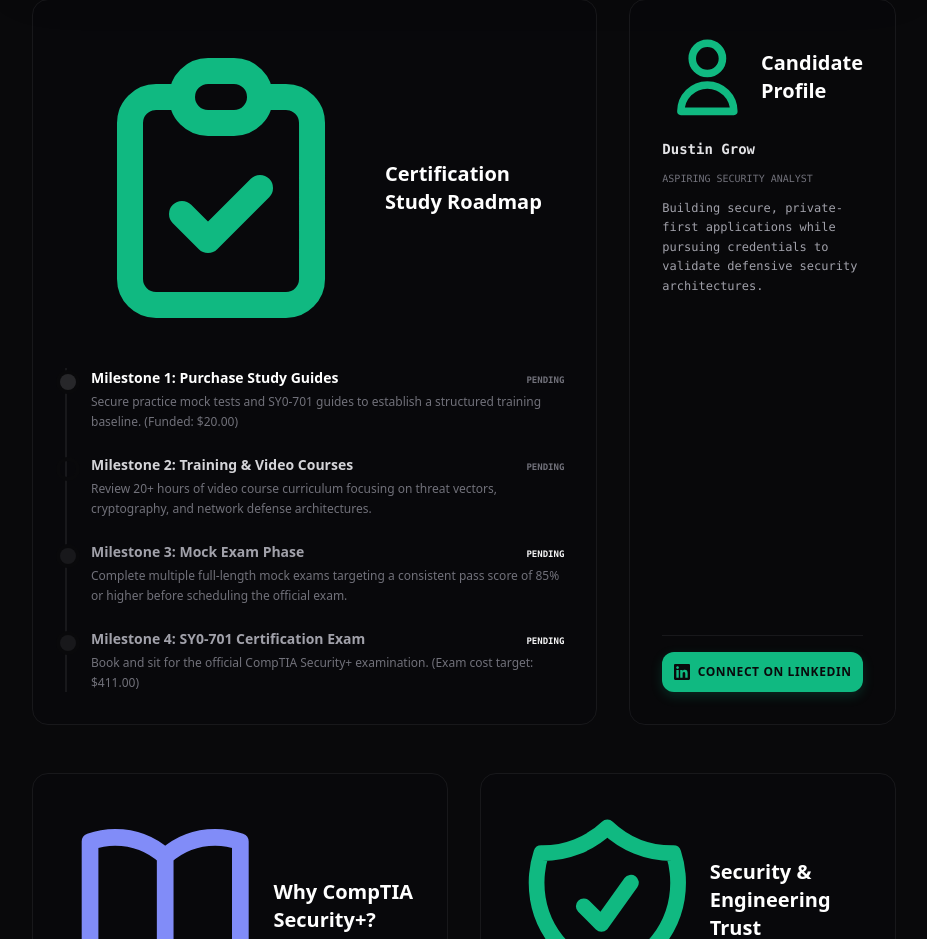
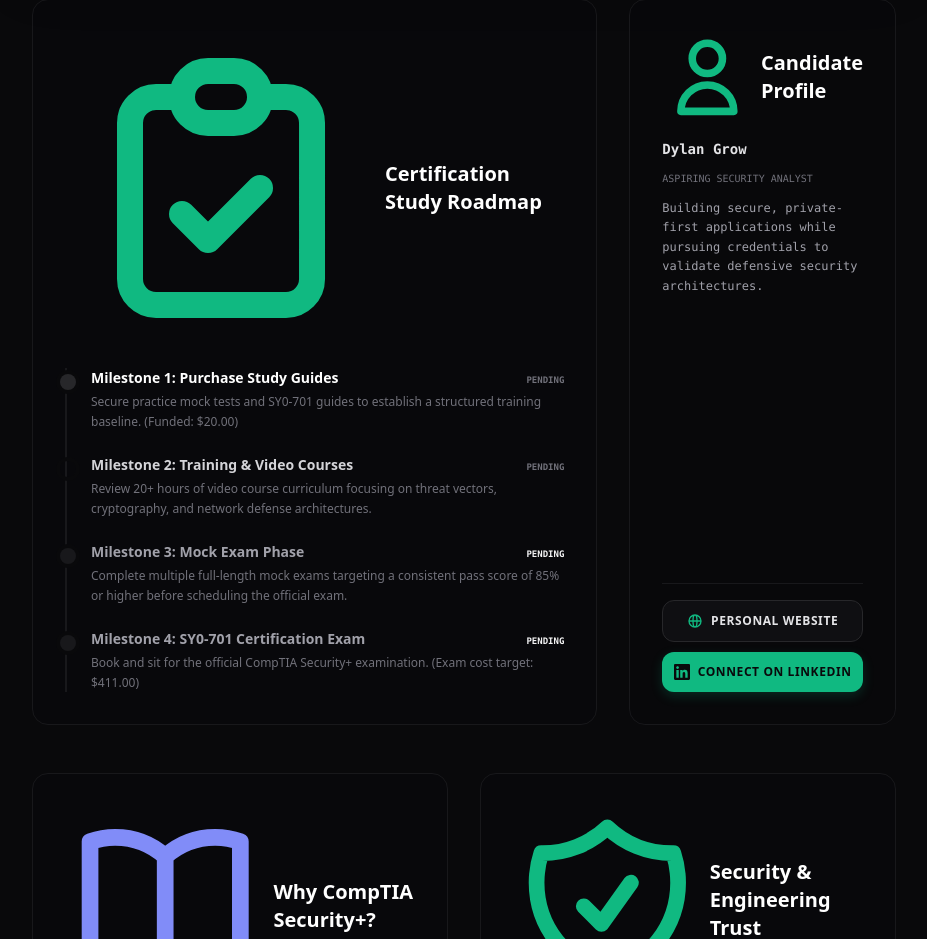
Before and after one commit to DylanGrow/CrowdFund, a website built with Vite: page index.html in a window 1280 px wide. Shown: the part 1160-2099 px from the top of the page, without its empty margins (176-1103 px from the left). Built offline with nearby package versions, Linux system fonts and the light colour scheme.

Commit message:
feat: change name to Dylan Grow and add link to personal website dylangrow.github.io/DG/

```diff
--- a/index.html
+++ b/index.html
@@ -323,7 +323,7 @@
               Candidate Profile
             </h2>
             <div class="space-y-3 text-xs leading-relaxed text-zinc-400 font-mono">
-              <p class="text-sm font-bold text-zinc-200">Dustin Grow</p>
+              <p class="text-sm font-bold text-zinc-200">Dylan Grow</p>
               <p class="text-[10px] text-zinc-500">ASPIRING SECURITY ANALYST</p>
               <p>
                 Building secure, private-first applications while pursuing credentials to validate defensive security architectures.
@@ -331,7 +331,13 @@
             </div>
           </div>
 
-          <div class="space-y-2 pt-4 border-t border-zinc-900">
+          <div class="space-y-2.5 pt-4 border-t border-zinc-900">
+            <a href="https://dylangrow.github.io/DG/" target="_blank" rel="noopener noreferrer" class="flex items-center justify-center gap-2 w-full py-3 bg-zinc-900/50 hover:bg-zinc-850 text-zinc-200 border border-zinc-800 rounded-xl font-bold text-xs tracking-wider transition-all duration-200 hover:text-theme-primary focus:outline-none focus:ring-2 focus:ring-theme-primary/50">
+              <svg class="w-4 h-4 text-theme-primary" fill="none" viewBox="0 0 24 24" stroke="currentColor" stroke-width="2">
+                <path stroke-linecap="round" stroke-linejoin="round" d="M21 12a9 9 0 01-9 9m9-9a9 9 0 00-9-9m9 9H3m9 9a9 9 0 01-9-9m9 9c1.657 0 3-4.03 3-9s-1.343-9-3-9m0 18c-1.657 0-3-4.03-3-9s1.343-9 3-9m-9 9a9 9 0 019-9" />
+              </svg>
+              PERSONAL WEBSITE
+            </a>
             <a href="https://www.linkedin.com/in/dgrow27/" target="_blank" rel="noopener noreferrer" class="flex items-center justify-center gap-2 w-full py-3 bg-theme-primary hover:bg-theme-hover text-zinc-950 font-extrabold text-xs tracking-wider rounded-xl transition-all duration-200 active:scale-95 shadow-[0_4px_12px_rgba(var(--color-primary-rgb),0.2)] focus:outline-none focus:ring-2 focus:ring-theme-primary/50">
               <svg class="w-4 h-4 fill-current" viewBox="0 0 24 24" xmlns="http://www.w3.org/2000/svg">
                 <path d="M20.447 20.452h-3.554v-5.569c0-1.328-.027-3.037-1.852-3.037-1.853 0-2.136 1.445-2.136 2.939v5.667H9.351V9h3.414v1.561h.046c.477-.9 1.637-1.85 3.37-1.85 3.601 0 4.267 2.37 4.267 5.455v6.286zM5.337 7.433c-1.144 0-2.063-.926-2.063-2.065 0-1.138.92-2.063 2.063-2.063 1.14 0 2.064.925 2.064 2.063 0 1.139-.925 2.065-2.064 2.065zm1.782 13.019H3.555V9h3.564v11.452zM22.225 0H1.771C.792 0 0 .774 0 1.729v20.542C0 23.227.792 24 1.771 24h20.451C23.2 24 24 23.227 24 22.271V1.729C24 .774 23.2 0 22.222 0h.003z"/>
```
